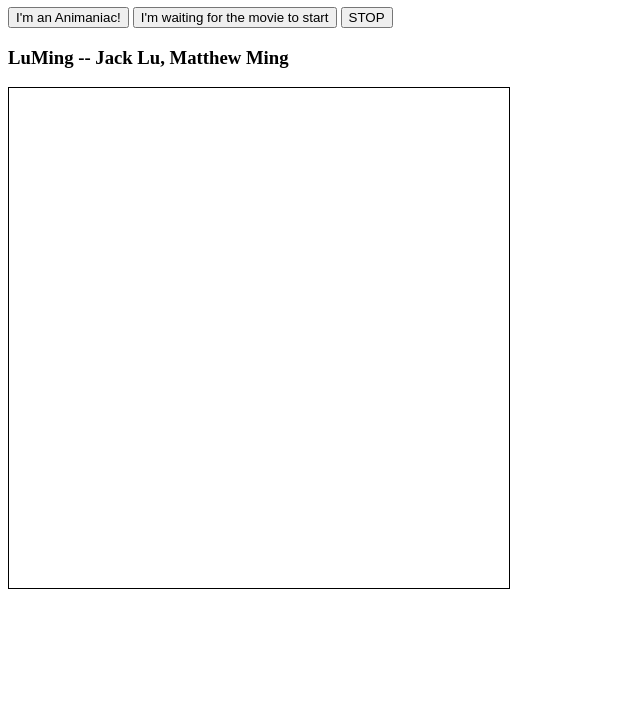
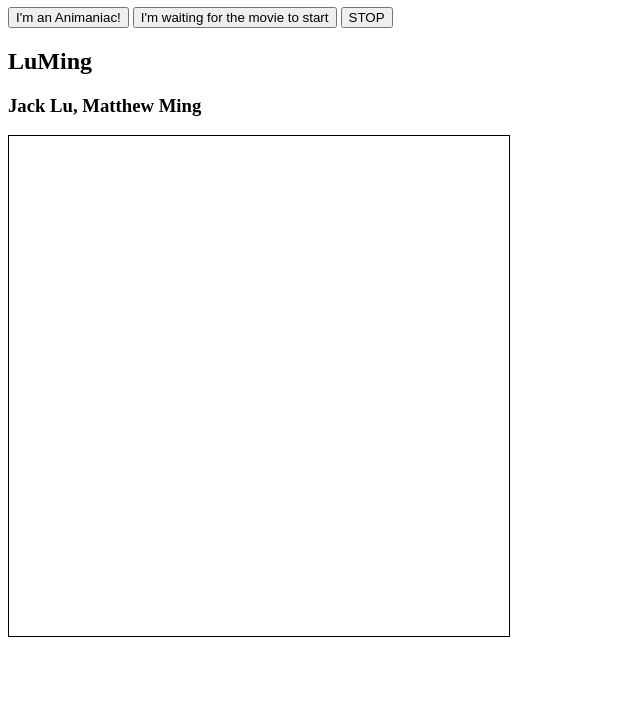
Before and after one commit to DevMMing/SoftDevSpring, a plain HTML site: page 04_canvas-dvd/index.html in a window 1280 px wide. Shown: the part 73-800 px from the top of the page, without its empty margins (0-640 px from the left). Drawn offline with Linux system fonts and the light colour scheme.

Commit message:
donedone

```diff
--- a/04_canvas-dvd/index.html
+++ b/04_canvas-dvd/index.html
@@ -24,8 +24,8 @@
         </button>
     </div>
     <div>
-        <h3>LuMing -- Jack Lu, Matthew Ming
-        </h3>
+        <h2>LuMing</h2>
+		<h3>Jack Lu, Matthew Ming</h3>
     </div>
     <canvas width="500" height="500" id="playground">
     </canvas>
```
